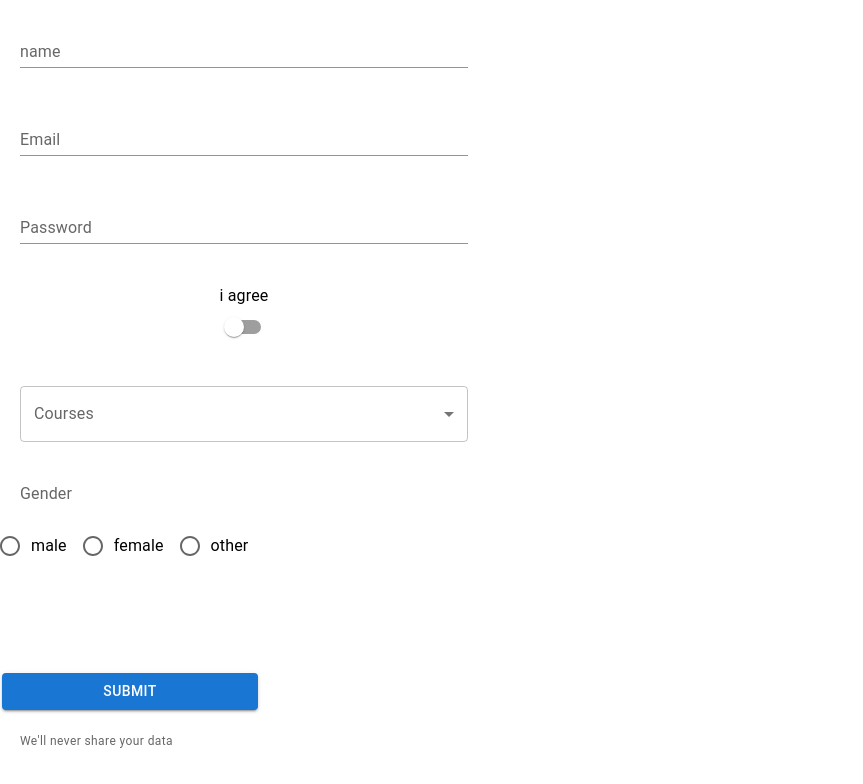
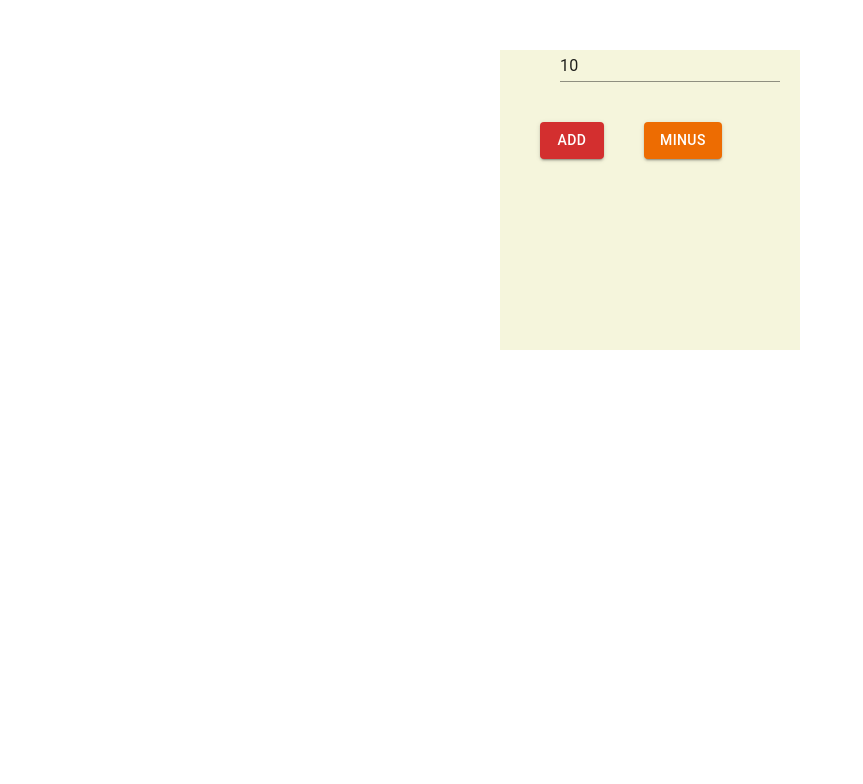
Before and after one commit to ptiwari17/material_project, a React (Create React App) app: page / in a window 1280 px wide. Shown: the top 784 px of the page, without its empty margins (0-863 px from the left). Built offline with nearby package versions, Linux system fonts and the light colour scheme.

Commit message:
counter is ccreated

```diff
--- a/package.json
+++ b/package.json
@@ -11,9 +11,11 @@
     "@testing-library/jest-dom": "^5.16.5",
     "@testing-library/react": "^13.4.0",
     "@testing-library/user-event": "^13.5.0",
+    "monaco-editor": "^0.37.1",
     "react": "^18.2.0",
     "react-dom": "^18.2.0",
     "react-redux": "^8.0.5",
+    "react-router-dom": "^6.10.0",
     "react-scripts": "5.0.1",
     "redux": "^4.2.1",
     "styled-components": "^5.3.9",
--- a/src/App.js
+++ b/src/App.js
@@ -1,10 +1,33 @@
 import React from 'react';
-import Form_Basic from './Components/Form_Basic';
+import {TextField,Button, Box} from '@mui/material';
+import { useSelector,useDispatch } from 'react-redux';
+import {Increment,Decrement} from './actions/IncType';
+
 
 function App() {
+const myState = useSelector((state) => state.Inc_Dec);
+const dispatch = useDispatch();
   return (
     <>
-     < Form_Basic />
+  {/* <form  > */}
+  <Box  sx={{
+        width: 300,
+        height: 300,
+        marginLeft:'500px',
+        marginTop:'50px',
+        justifyContent: 'center',
+        backgroundColor: 'beige',
+        '&:hover': {
+          backgroundColor: 'Highlight',
+          opacity: [0.9, 0.8, 0.7],
+        },
+      }}>
+    <TextField variant='standard' fullwidth type="text" value={myState} sx={{marginLeft:"40px",justifyContent:"center",textAlign:"center",paddingLeft:'20px'}} />
+    <br />
+    <Button type='submit' variant='contained' color='error' sx={{margin:"40px"}}  onClick={()=>dispatch(Increment())}>add</Button>
+    <Button type='submit' variant='contained' color='warning' onClick={()=>dispatch(Decrement())}>Minus</Button>
+  </Box>
+  {/* </form> */}
 
     </>
   );
--- a/src/Store.js
+++ b/src/Store.js
@@ -0,0 +1,4 @@
+import rootReducer from './reducers/index';
+import {legacy_createStore as createStore} from "redux";
+const store = createStore(rootReducer);
+export default store;
--- a/src/actions/IncType.js
+++ b/src/actions/IncType.js
@@ -3,7 +3,7 @@ const Increment = ()=>{
         type:"INCREMENT"
     }
 };
-Decrement = ()=>{
+const Decrement = ()=>{
     return{
         type:"DECREMENT"
     }
--- a/src/index.js
+++ b/src/index.js
@@ -2,16 +2,14 @@ import React from 'react';
 import ReactDOM from 'react-dom/client';
 import './index.css';
 import App from './App';
-import reportWebVitals from './reportWebVitals';
-
+import store from './Store';
+import {Provider} from 'react-redux';
+store.subscribe(() => console.log(store.getState()));
 const root = ReactDOM.createRoot(document.getElementById('root'));
 root.render(
   <React.StrictMode>
+  <Provider store={store} >
     <App />
+  </Provider>
   </React.StrictMode>
 );
-
-// If you want to start measuring performance in your app, pass a function
-// to log results (for example: reportWebVitals(console.log))
-// or send to an analytics endpoint. Learn more: https://bit.ly/CRA-vitals
-reportWebVitals();
--- a/src/reducers/Inc_Dec.js
+++ b/src/reducers/Inc_Dec.js
@@ -1,12 +1,16 @@
 import { Increment,Decrement } from "../actions/IncType";
-const initialState = 0;
+import { useState,useReducer } from "react";
+const initialState=10;
+
 export const Inc_Dec = (state=initialState,action)=>{
+    // const [initialState,setinitialState] = useState(0);
+
                 switch(action.type)
                 {
                     case "INCREMENT":
-                        return state+1
+                        return (state + 1)
                     case "DECREMENT":
-                        return state-1
+                        return (state - 1)
                     default: return state;
                 }
             }
--- a/src/reducers/index.js
+++ b/src/reducers/index.js
@@ -0,0 +1,6 @@
+import { Inc_Dec } from "./Inc_Dec";
+import {combineReducers} from  'redux';
+const rootReducer = combineReducers({
+    Inc_Dec
+});
+export default rootReducer;
```
Also changed, not shown: 1 other file (tests, documents, lock files or other folders).
